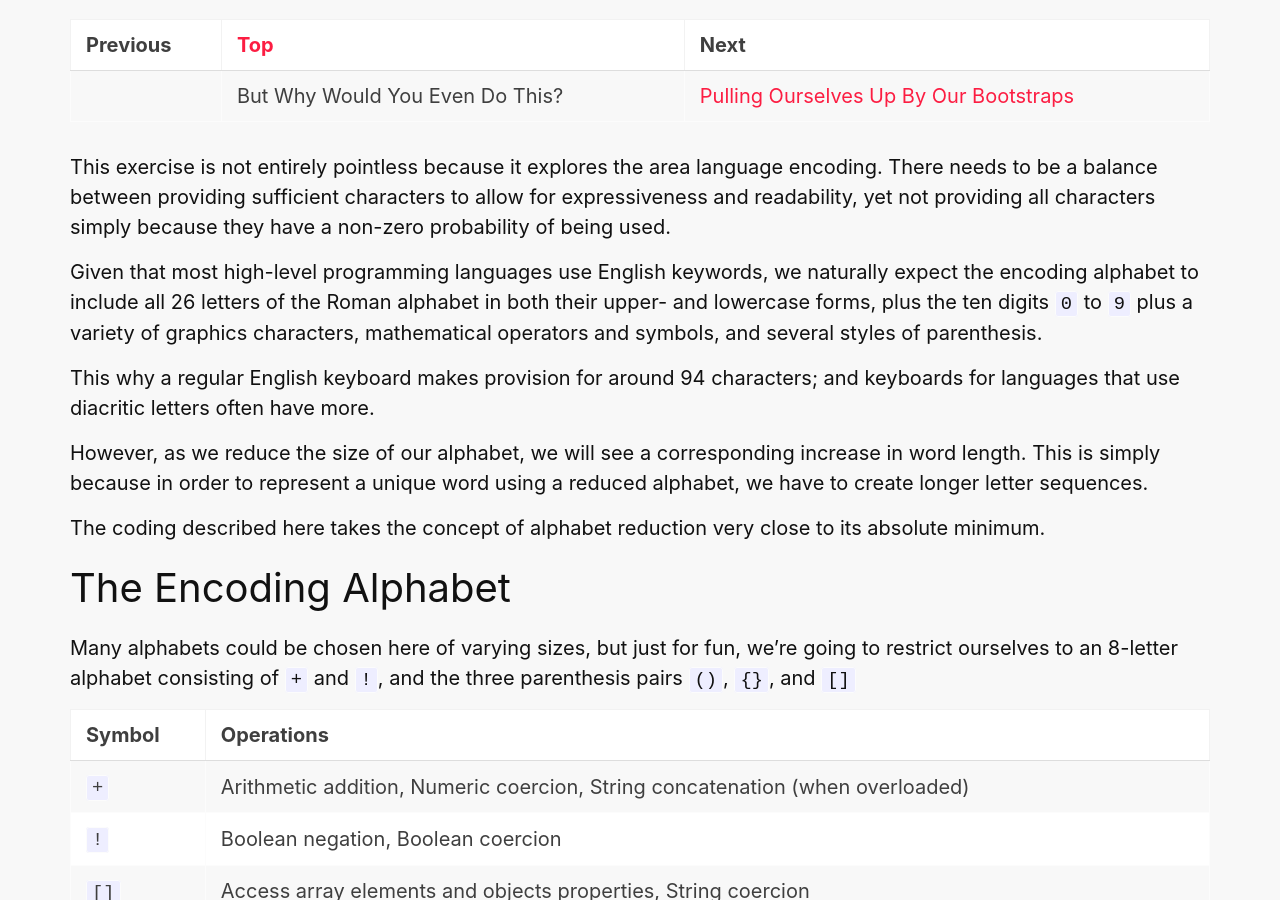
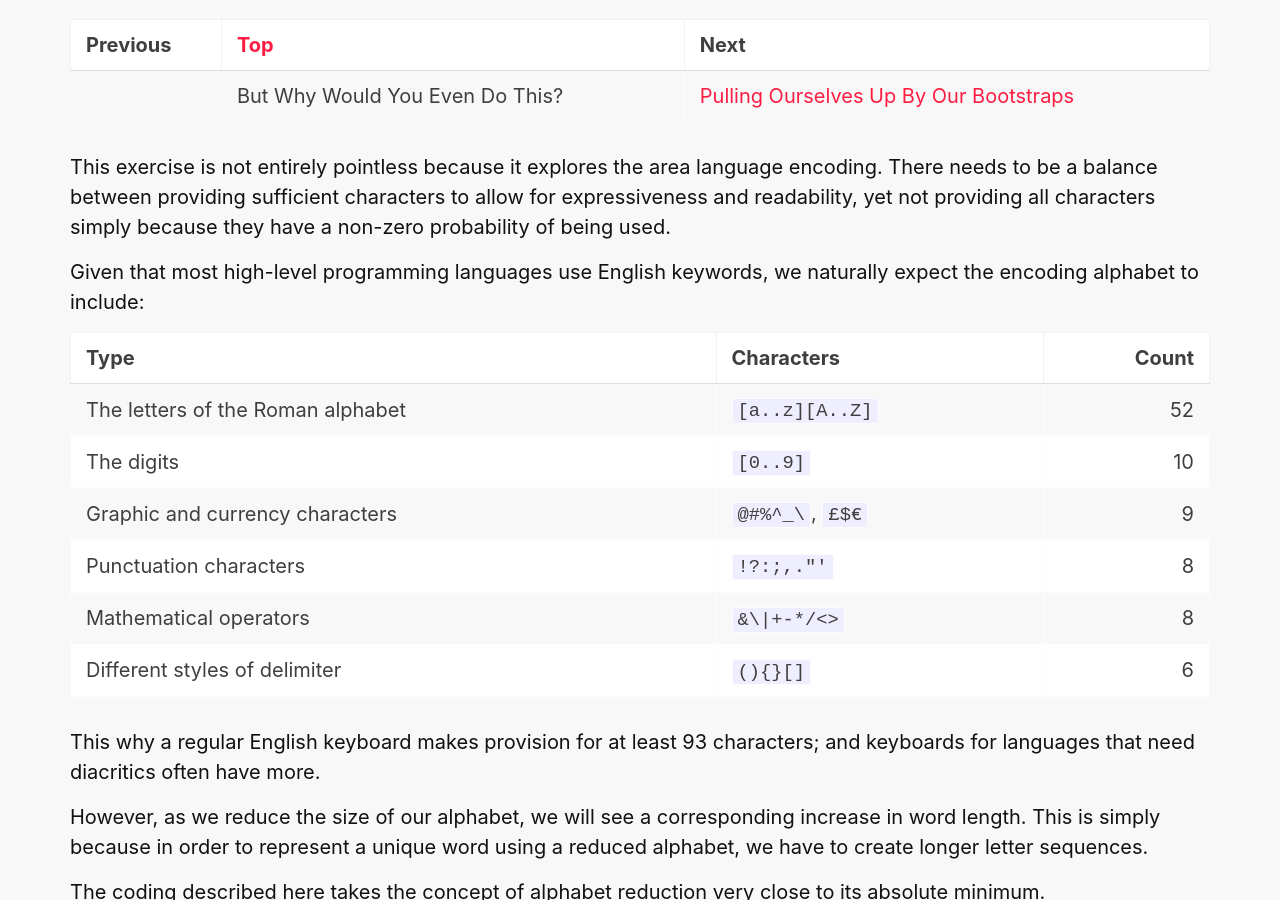
Before and after one commit to redbadger/awesome-badger, a Jekyll site: the page built from chriswhealy/hieroglyphy/but-why/README.md, in a window 1280 px wide and 900 px high, scrolled down 454 px. Built offline with Jekyll 4.4.1, drawn with Linux system fonts in a browser that asks for light colours; some web fonts are replaced; our own code applies the rules of GitHub Pages for plain Markdown files.

Commit message:
Improve description

```diff
--- a/chriswhealy/hieroglyphy/but-why/README.md
+++ b/chriswhealy/hieroglyphy/but-why/README.md
@@ -8,9 +8,18 @@
 This exercise is not entirely pointless because it explores the area language encoding.
 There needs to be a balance between providing sufficient characters to allow for expressiveness and readability, yet not providing all characters simply because they have a non-zero probability of being used.
 
-Given that most high-level programming languages use English keywords, we naturally expect the encoding alphabet to include all 26 letters of the Roman alphabet in both their upper- and lowercase forms, plus the ten digits `0` to `9` plus a variety of graphics characters, mathematical operators and symbols, and several styles of parenthesis.
+Given that most high-level programming languages use English keywords, we naturally expect the encoding alphabet to include:
 
-This why a regular English keyboard makes provision for around 94 characters; and keyboards for languages that use diacritic letters often have more.
+| Type | Characters | Count
+|---|---|--:
+| The letters of the Roman alphabet | `[a..z][A..Z]`  | 52
+| The digits                        | `[0..9]`        | 10
+| Graphic and currency characters   | `@#%^_\`, `£$€` | 9
+| Punctuation characters            | `!?:;,."'`      | 8
+| Mathematical operators            | `&\|+-*/<>`     | 8
+| Different styles of delimiter     | `(){}[]`        | 6
+
+This why a regular English keyboard makes provision for at least 93 characters; and keyboards for languages that need diacritics often have more.
 
 However, as we reduce the size of our alphabet, we will see a corresponding increase in word length.
 This is simply because in order to represent a unique word using a reduced alphabet, we have to create longer letter sequences.
```
Also changed, not shown: _posts/2023-03-17-hieroglyphy.md (+1 -1 lines).
